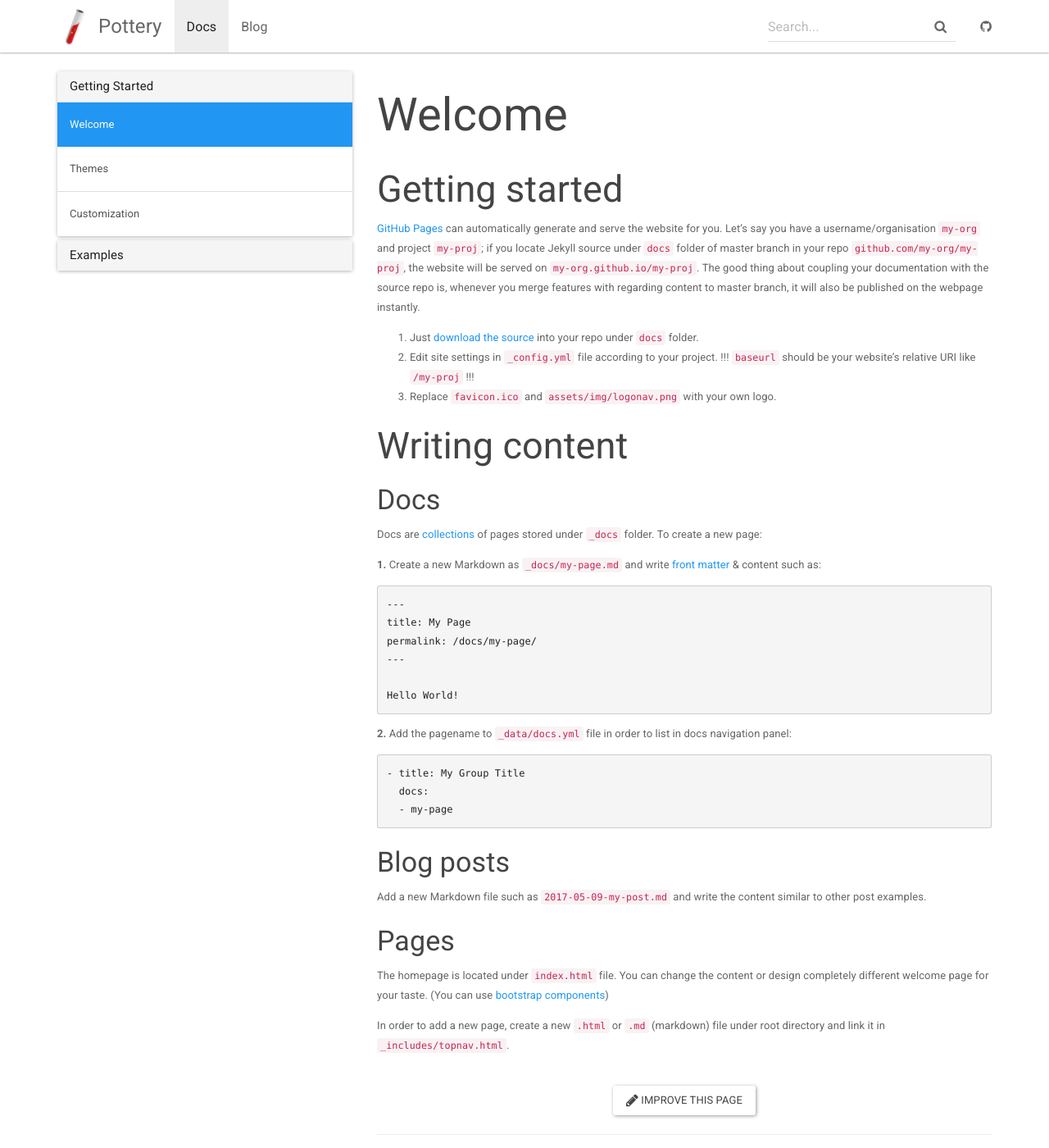
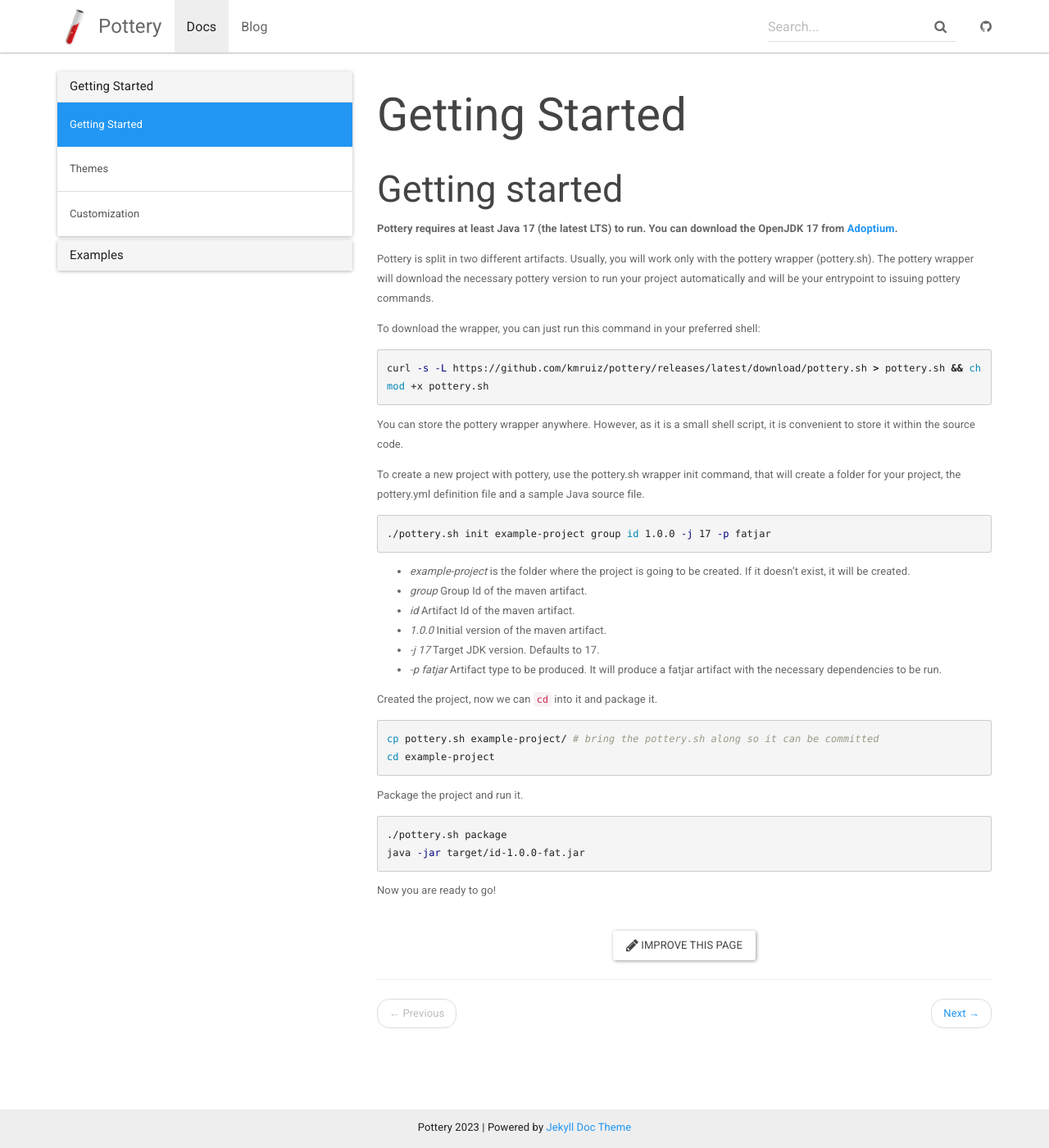
Before and after one commit to kmruiz/pottery, a Jekyll site: the page built from docs/_docs/index.md, in a window 1280 px wide and 1400 px high. Shown: the whole window at 82% size. Built offline with Jekyll 4.4.1, drawn with Linux system fonts in a browser that asks for light colours.

Commit message:
Getting started

````diff
--- a/docs/_config.yml
+++ b/docs/_config.yml
@@ -7,7 +7,7 @@ lang: en-US
 
 baseurl: "/pottery/" # the subpath of your site, e.g. /blog/
 url: "https://kmruiz.github.io" # the base hostname & protocol for your site
-git_address: "https://github.com/kmruiz/pottery"
+git_address: "https://github.com/kmruiz/pottery/blob/docs/"
 
 # theme options from https://bootswatch.com/3/
 # comment out this to use default Bootstrap
--- a/docs/_docs/index.md
+++ b/docs/_docs/index.md
@@ -1,50 +1,51 @@
 ---
-title: Welcome
+title: Getting Started
 permalink: /docs/home/
 redirect_from: /docs/index.html
 ---
 
 ## Getting started
 
-[GitHub Pages](https://pages.github.com) can automatically generate and serve the website for you.
-Let's say you have a username/organisation `my-org` and project `my-proj`; if you locate Jekyll source under `docs` folder of master branch in your repo `github.com/my-org/my-proj`, the website will be served on `my-org.github.io/my-proj`.
-The good thing about coupling your documentation with the source repo is, whenever you merge features with regarding content to master branch, it will also be published on the webpage instantly.
+**Pottery requires at least Java 17 (the latest LTS) to run. You can download the OpenJDK 17 from [Adoptium](https://adoptium.net/).**
 
-1. Just [download the source](https://github.com/aksakalli/jekyll-doc-theme/archive/gh-pages.zip) into your repo under `docs` folder.
-2. Edit site settings in  `_config.yml` file according to your project. !!! `baseurl` should be your website's relative URI like `/my-proj` !!!
-3. Replace `favicon.ico` and `assets/img/logonav.png` with your own logo.
+Pottery is split in two different artifacts. Usually, you will work only with the pottery wrapper (pottery.sh). The pottery wrapper
+will download the necessary pottery version to run your project automatically and will be your entrypoint to issuing pottery
+commands.
 
-## Writing content
+To download the wrapper, you can just run this command in your preferred shell:
 
-### Docs
-
-Docs are [collections](https://jekyllrb.com/docs/collections/) of pages stored under `_docs` folder. To create a new page:
-
-**1.** Create a new Markdown as `_docs/my-page.md` and write [front matter](https://jekyllrb.com/docs/frontmatter/) & content such as:
-
-```
----
-title: My Page
-permalink: /docs/my-page/
----
-
-Hello World!
+```shell
+curl -s -L https://github.com/kmruiz/pottery/releases/latest/download/pottery.sh > pottery.sh && chmod +x pottery.sh
 ```
 
-**2.** Add the pagename to `_data/docs.yml` file in order to list in docs navigation panel:
+You can store the pottery wrapper anywhere. However, as it is a small shell script, it is convenient to store it within the source code.
 
-```
-- title: My Group Title
-  docs:
-  - my-page
+To create a new project with pottery, use the pottery.sh wrapper init command, that will create a folder for your project, the pottery.yml
+definition file and a sample Java source file.
+
+```shell
+./pottery.sh init example-project group id 1.0.0 -j 17 -p fatjar
 ```
 
-### Blog posts
+* _example-project_ is the folder where the project is going to be created. If it doesn't exist, it will be created.
+* _group_ Group Id of the maven artifact.
+* _id_ Artifact Id of the maven artifact.
+* _1.0.0_ Initial version of the maven artifact.
+* _-j 17_ Target JDK version. Defaults to 17.
+* _-p fatjar_ Artifact type to be produced. It will produce a fatjar artifact with the necessary dependencies to be run.
 
-Add a new Markdown file such as `2017-05-09-my-post.md` and write the content similar to other post examples.
+Created the project, now we can `cd` into it and package it.
 
-### Pages
+```shell
+cp pottery.sh example-project/ # bring the pottery.sh along so it can be committed
+cd example-project
+```
 
-The homepage is located under `index.html` file. You can change the content or design completely different welcome page for your taste. (You can use [bootstrap components](http://getbootstrap.com/components/))
+Package the project and run it.
 
-In order to add a new page, create a new `.html` or `.md` (markdown) file under root directory and link it in `_includes/topnav.html`.
+```shell
+./pottery.sh package
+java -jar target/id-1.0.0-fat.jar
+```
+
+Now you are ready to go!
````
